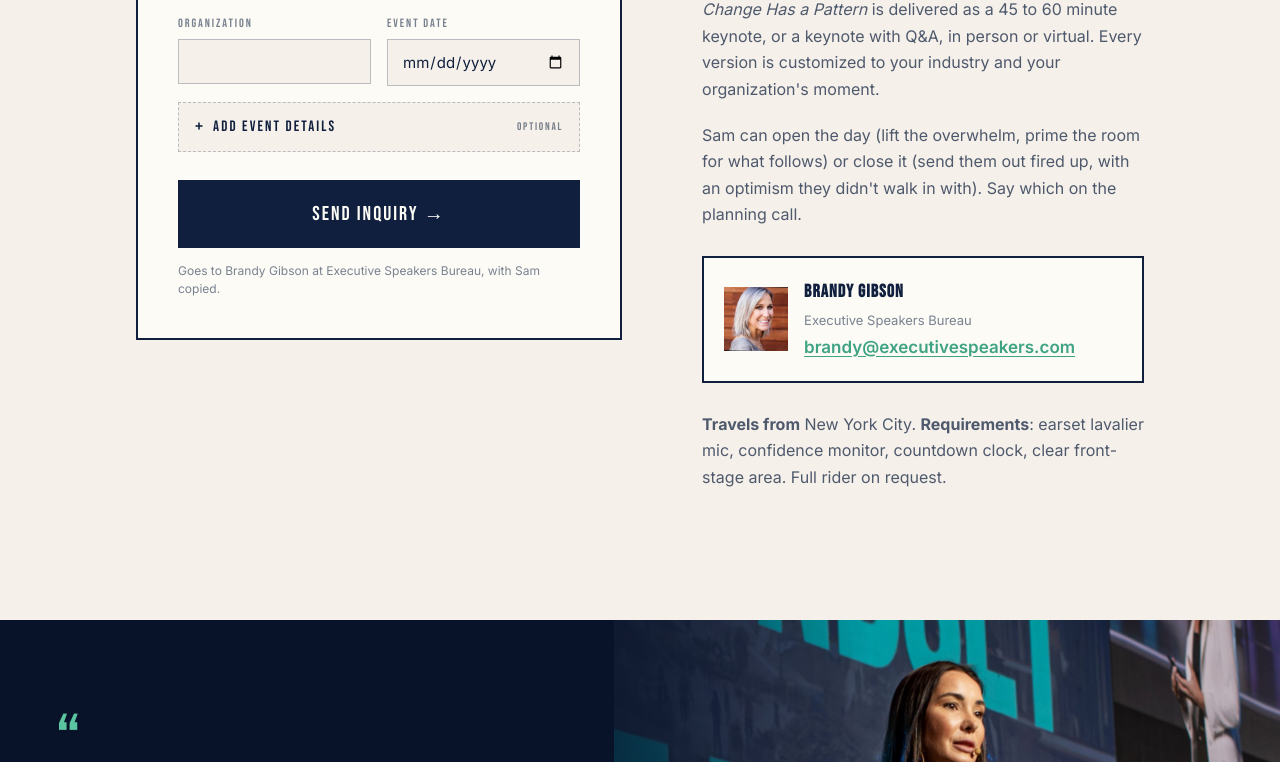
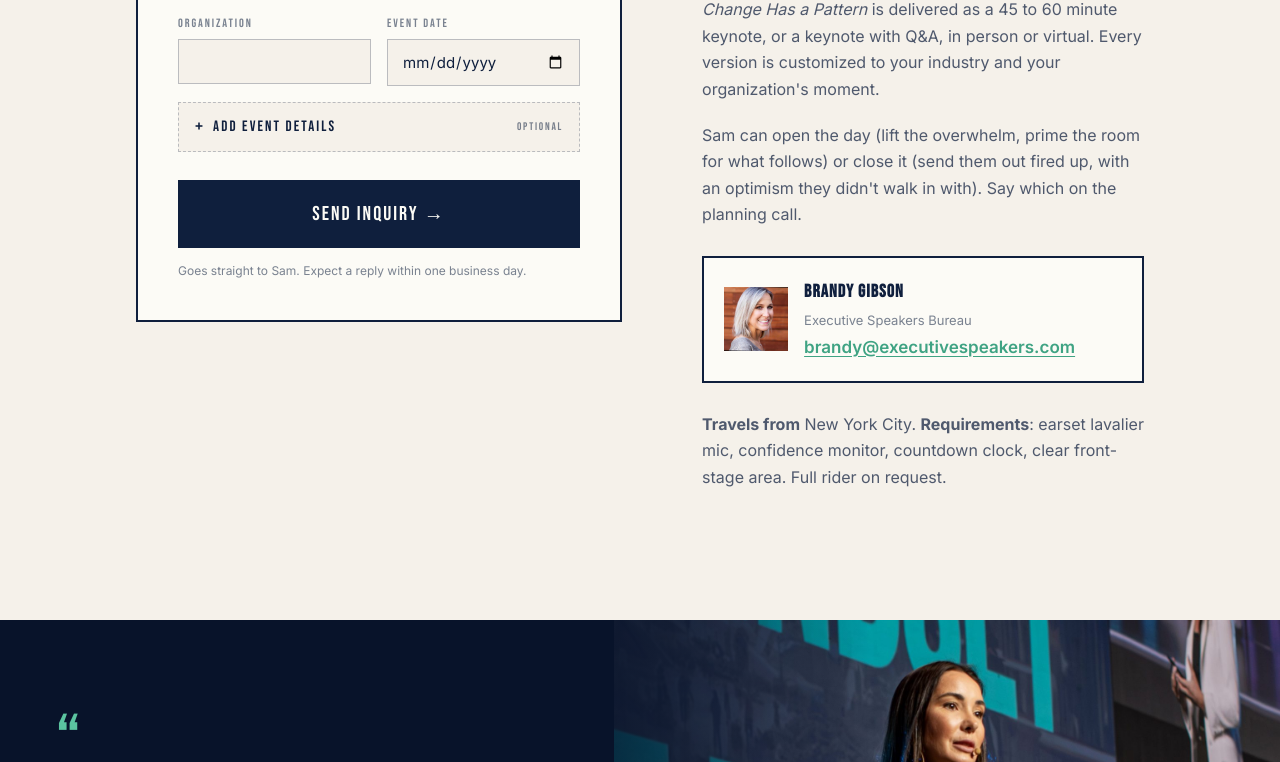
Before and after one commit to SamRadOfficial/sam-rad, a Next.js app: page /book in a window 1280 px wide. Shown: the part 720-1482 px from the top of the page. Built offline with nearby package versions, Linux system fonts and the light colour scheme.

Commit message:
Wire booking form to Formspree with inline states and spam trap

```diff
--- a/app/book/BookingForm.jsx
+++ b/app/book/BookingForm.jsx
@@ -8,43 +8,76 @@ const SIZES = ['Under 100','100–500','500–1,000','1,000–5,000','5,000+'];
 const FORMATS = ['Keynote (45–60 min)','Keynote + Q&A','Virtual','Not sure yet'];
 
 export default function BookingForm() {
-  const [sent, setSent] = useState(false);
   const [open, setOpen] = useState(false);
+  const [status, setStatus] = useState('idle'); // idle | sending | sent | error
 
-  function handleSubmit(e) {
+  async function handleSubmit(e) {
     e.preventDefault();
-    const f = new FormData(e.currentTarget);
+    if (status === 'sending') return;
+    const form = e.currentTarget;
+    const f = new FormData(form);
+    if ((f.get('_gotcha') || '').toString().trim()) return; // bot
+
     const val = (k) => (f.get(k) || '').toString().trim();
-    const lines = [
-      `Name: ${val('name')}`,
-      `Email: ${val('email')}`,
-      `Organization: ${val('organization')}`,
-      `Event date: ${val('date')}`,
-    ];
-    const extra = [
-      ['Role', val('role')],
-      ['Event', val('event')],
-      ['Location', val('location')],
-      ['Audience size', val('audience')],
-      ['Industry', val('industry')],
-      ['Format', val('format')],
-    ].filter(([, v]) => v);
-    if (extra.length) lines.push('', ...extra.map(([k, v]) => `${k}: ${v}`));
-    if (val('message')) lines.push('', val('message'));
-    const url = `${SITE.bureau.mailto}&body=${encodeURIComponent(lines.join('\n'))}`;
-    window.location.href = url;
-    setSent(true);
+    const payload = {
+      Name: val('name'),
+      Email: val('email'),
+      Organization: val('organization'),
+      'Event date': val('date'),
+      Role: val('role'),
+      'Event name': val('event'),
+      Location: val('location'),
+      'Audience size': val('audience'),
+      Industry: val('industry'),
+      Format: val('format'),
+      Message: val('message'),
+      _replyto: val('email'),
+      _subject: `SAM RAD | Keynote inquiry from ${val('organization') || val('name')}`,
+    };
+    Object.keys(payload).forEach((k) => { if (!payload[k]) delete payload[k]; });
+
+    setStatus('sending');
+    try {
+      const res = await fetch(SITE.formEndpoint, {
+        method: 'POST',
+        headers: { 'Content-Type': 'application/json', Accept: 'application/json' },
+        body: JSON.stringify(payload),
+      });
+      if (!res.ok) throw new Error('Bad response');
+      setStatus('sent');
+      form.reset();
+      setOpen(false);
+    } catch {
+      setStatus('error');
+    }
+  }
+
+  if (status === 'sent') {
+    return (
+      <div className="form form-sent" role="status" aria-live="polite">
+        <h3>Thank you.</h3>
+        <p>Your inquiry is in. You will hear back within one business day.</p>
+        <p className="fine">
+          Need to add something? Write to{' '}
+          <a href="mailto:sam@sam-rad.com">sam@sam-rad.com</a>.
+        </p>
+        <button type="button" className="btn btn-ghost" onClick={() => setStatus('idle')}>
+          Send another inquiry
+        </button>
+      </div>
+    );
   }
 
   return (
-    <form className="form" onSubmit={handleSubmit}>
+    <form className="form" onSubmit={handleSubmit} noValidate={false}>
       <h3>Tell us about your event</h3>
+
       <div className="frow">
-        <div><label htmlFor="name">Your name</label><input id="name" name="name" required /></div>
-        <div><label htmlFor="email">Email</label><input id="email" name="email" type="email" required /></div>
+        <div><label htmlFor="name">Your name</label><input id="name" name="name" autoComplete="name" required /></div>
+        <div><label htmlFor="email">Email</label><input id="email" name="email" type="email" autoComplete="email" required /></div>
       </div>
       <div className="frow">
-        <div><label htmlFor="organization">Organization</label><input id="organization" name="organization" required /></div>
+        <div><label htmlFor="organization">Organization</label><input id="organization" name="organization" autoComplete="organization" required /></div>
         <div><label htmlFor="date">Event date</label><input id="date" name="date" type="date" /></div>
       </div>
 
@@ -80,11 +113,21 @@ export default function BookingForm() {
         </div>
       </div>
 
-      <button type="submit" className="btn btn-ink">Send inquiry →</button>
-      <div className="fine" role="status">
-        {sent
-          ? 'Your email client should have opened with the details filled in. If it did not, write to brandy@executivespeakers.com directly.'
-          : `Goes to ${SITE.bureau.agent} at ${SITE.bureau.org}, with Sam copied.`}
+      <input type="text" name="_gotcha" tabIndex={-1} autoComplete="off" aria-hidden="true" className="hp" />
+
+      <button type="submit" className="btn btn-ink" disabled={status === 'sending'}>
+        {status === 'sending' ? 'Sending…' : 'Send inquiry →'}
+      </button>
+
+      <div className="fine" role="status" aria-live="polite">
+        {status === 'error' ? (
+          <>
+            Something went wrong sending that. Please write to{' '}
+            <a href="mailto:sam@sam-rad.com">sam@sam-rad.com</a> and we will pick it up from there.
+          </>
+        ) : (
+          'Goes straight to Sam. Expect a reply within one business day.'
+        )}
       </div>
     </form>
   );
--- a/app/globals.css
+++ b/app/globals.css
@@ -380,6 +380,11 @@ body.nav-open{overflow:hidden;}
 .form-more[aria-expanded="true"]::before{content:'–';}
 .form-more-hint{margin-left:auto;font-size:11px;letter-spacing:.16em;color:var(--ink-muted);}
 .form-extra{border-left:2px solid var(--mint-deep);padding-left:20px;margin-bottom:20px;}
+.form .hp{position:absolute;left:-9999px;width:1px;height:1px;opacity:0;}
+.form .btn[disabled]{opacity:.6;cursor:progress;}
+.form-sent{text-align:left;}
+.form-sent p{font-size:16px;line-height:1.65;color:var(--ink-soft);margin-bottom:16px;}
+.form-sent .btn{width:auto;margin-top:8px;}
 .book-meta{font-family:var(--fb);font-size:13px;letter-spacing:.03em;color:var(--ink-muted);margin-bottom:20px;}
 .book-side .h3{margin-bottom:20px;}
 .book-side p{font-size:16px;line-height:1.65;color:var(--ink-soft);margin-bottom:20px;}
--- a/lib/site.js
+++ b/lib/site.js
@@ -20,6 +20,7 @@ export const SITE = {
     illicitShadows: 'https://illicitshadows.com',
   },
   sizzleId: 'itaGfenlxPw',
+  formEndpoint: 'https://formspree.io/f/xgaepolw',
 };
 
 export function meta({ title, description, path = '/', image }) {
```
